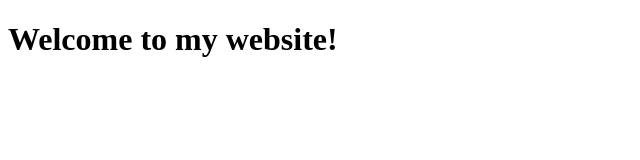
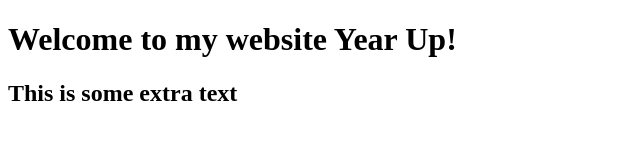
Before and after one commit to GuadalupeArgumedoSaucedo/Project_1, a plain HTML site: page index.html in a window 1280 px wide. Shown: the whole page, without its empty margins (0-640 px from the left). Drawn offline with Linux system fonts and the light colour scheme.

Commit message:
update to index.html
update to index.html

```diff
--- a/index.html
+++ b/index.html
@@ -5,7 +5,8 @@
     <meta name="viewport" content="width=device-width, initial-scale=1.0">
     <title>Guadalupe Argumedo Saucedo</title>
 </head>
-    <h1>Welcome to my website!</h1>
+    <h1>Welcome to my website Year Up!</h1>
+    <h2>This is some extra text</h2>
 <body>
 
 </body>
```
